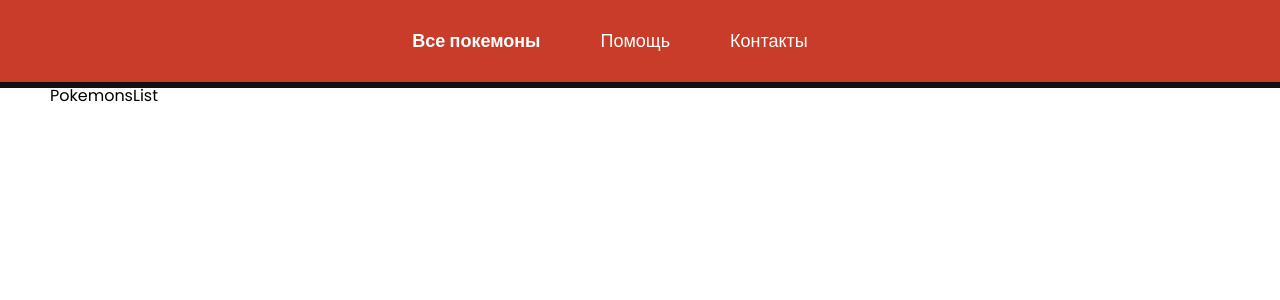
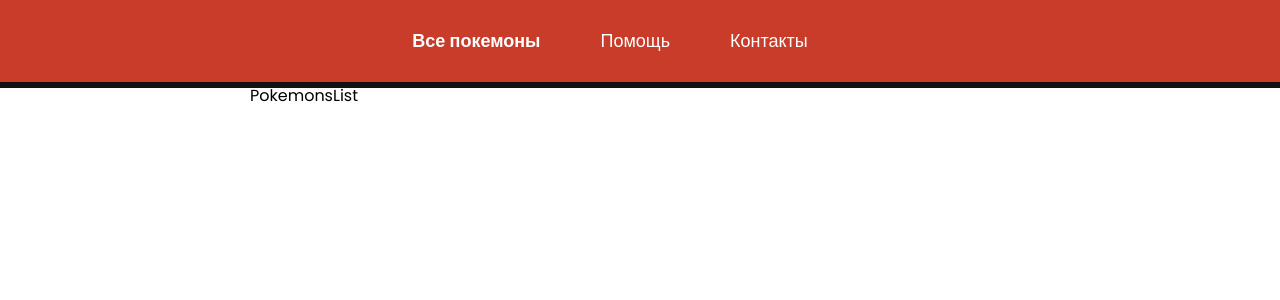
Before and after one commit to karshten/pokemon-redux, a React (Vite) app: page /pokemons in a window 1280 px wide. Shown: the top 300 px of the page. Built offline with nearby package versions, Linux system fonts and the light colour scheme.

Commit message:
added containers and wrapper

```diff
--- a/src/App.jsx
+++ b/src/App.jsx
@@ -7,7 +7,7 @@ function App() {
   return (
     <div className="App">
       <Header />
-      <div className="container">
+      <div className="wrapper">
         <Routes>
           <Route path="/pokemons" element={<PokemonsList />} />
           <Route path="/help" element={<h2>Help info...</h2>} />
--- a/src/index.css
+++ b/src/index.css
@@ -135,7 +135,18 @@ table {
 img {
     display: block;
 }
+
+.wrapper {
+    max-width: 1440px;
+    margin: 0 auto;
+}
+
 .container {
     max-width: 1180px;
     margin: 0 auto;
 }
+
+.main-container {
+    max-width: 1030px;
+    margin-left: auto;
+}
--- a/src/pages/Pokemons/PokemonsList.jsx
+++ b/src/pages/Pokemons/PokemonsList.jsx
@@ -1,7 +1,9 @@
 import React from 'react'
 
 export const PokemonsList = () => {
-  return (
-    <div>PokemonsList</div>
-  )
+    return (
+        <div className='main-container'>
+            PokemonsList
+        </div>
+    )
 }
```
